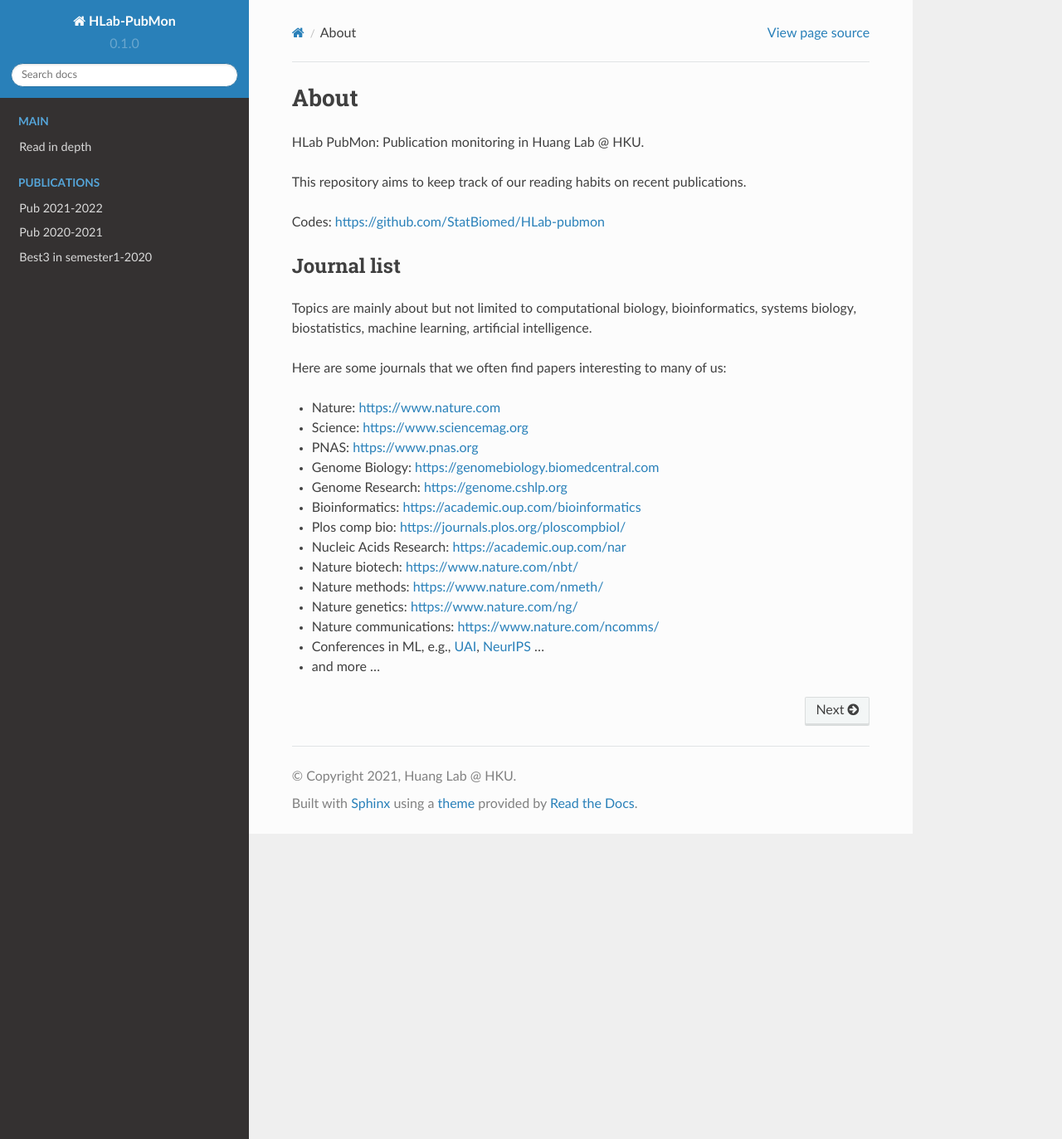
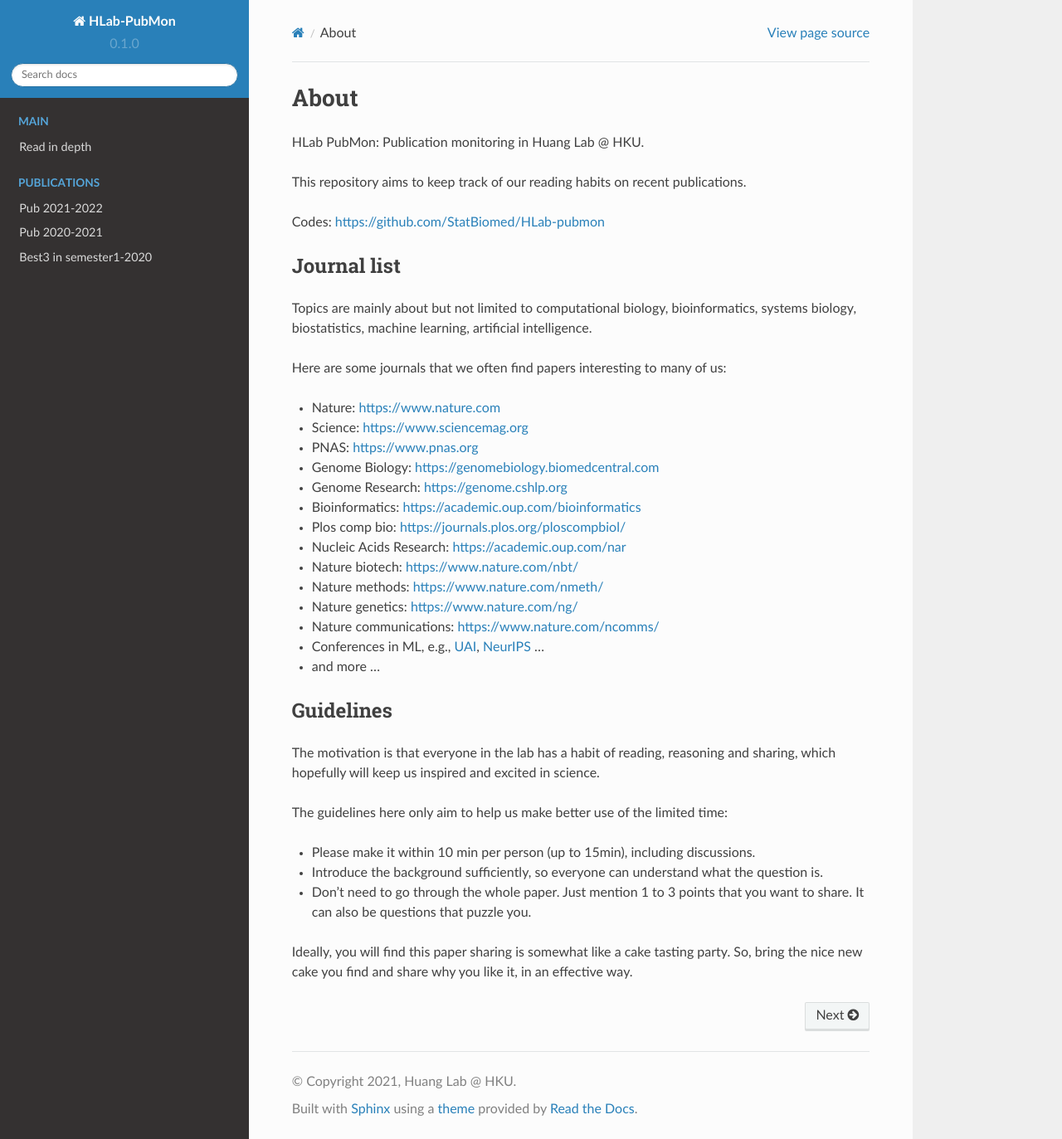
Before and after one commit to StatBiomed/HLab-pubmon, a Sphinx documentation site: the page built from docs/index.rst, in a window 1280 px wide and 1373 px high. Shown: the whole window at 83% size. Built offline with Sphinx 7.4.7 and the Read the Docs theme 2.0.0, drawn with Linux system fonts in a browser that asks for light colours; pages that are not in the unit, such as notebooks, are missing from menus.

Commit message:
add some basic guidelines

```diff
--- a/docs/index.rst
+++ b/docs/index.rst
@@ -34,6 +34,26 @@ Here are some journals that we often find papers interesting to many of us:
 * and more ...
 
 
+Guidelines
+==========
+
+The motivation is that everyone in the lab has a habit of reading, reasoning
+and sharing, which hopefully will keep us inspired and excited in science.
+
+The guidelines here only aim to help us make better use of the limited time:
+
+* Please make it within 10 min per person (up to 15min), including discussions.
+* Introduce the background sufficiently, so everyone can understand what the
+  question is.
+* Don't need to go through the whole paper. Just mention 1 to 3 points that you
+  want to share. It can also be questions that puzzle you.
+
+Ideally, you will find this paper sharing is somewhat like a cake tasting party.
+So, bring the nice new cake you find and share why you like it, in an effective
+way.
+
+
+
 .. toctree::
    :caption: Main
    :maxdepth: 2
```
